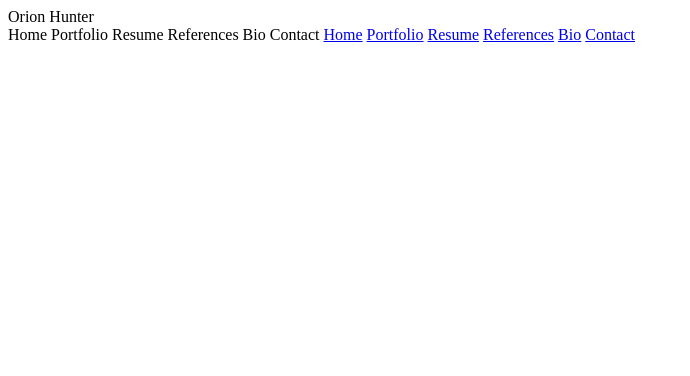
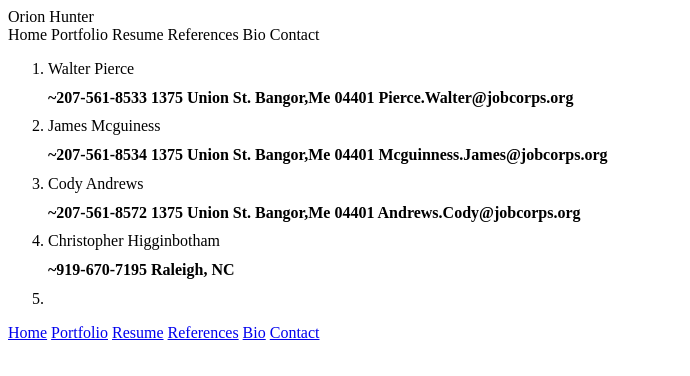
Before and after one commit to ki-blade/orionhunter, a plain HTML site: page Contacts.html in a window 1280 px wide. Shown: the whole page, without its empty margins (0-690 px from the left). Drawn offline with Linux system fonts and the light colour scheme.

Commit message:
Update Contacts.html

```diff
--- a/Contacts.html
+++ b/Contacts.html
@@ -18,6 +18,28 @@
     <td>Bio</td>
     <td>Contact</td>
    </th>
+  <ol>
+    <li>Walter Pierce
+      <h1>~207-561-8533
+1375 Union St. Bangor,Me 04401
+Pierce.Walter@jobcorps.org
+</h1>
+    <li>James Mcguiness
+      <h1>~207-561-8534
+1375 Union St. Bangor,Me 04401
+Mcguinness.James@jobcorps.org
+</h1>
+    <li>Cody Andrews
+      <h1>~207-561-8572
+1375 Union St. Bangor,Me 04401
+Andrews.Cody@jobcorps.org
+</h1>
+    <li>Christopher Higginbotham
+      <h1>~919-670-7195 Raleigh, NC
+ </h1>
+    <li>
+  </ol>
+
    <!--Links-->
 <a href="/index.html" target="_blank">Home</a>
 <a href="/Portfolio.html" target="_blank">Portfolio</a>
```
